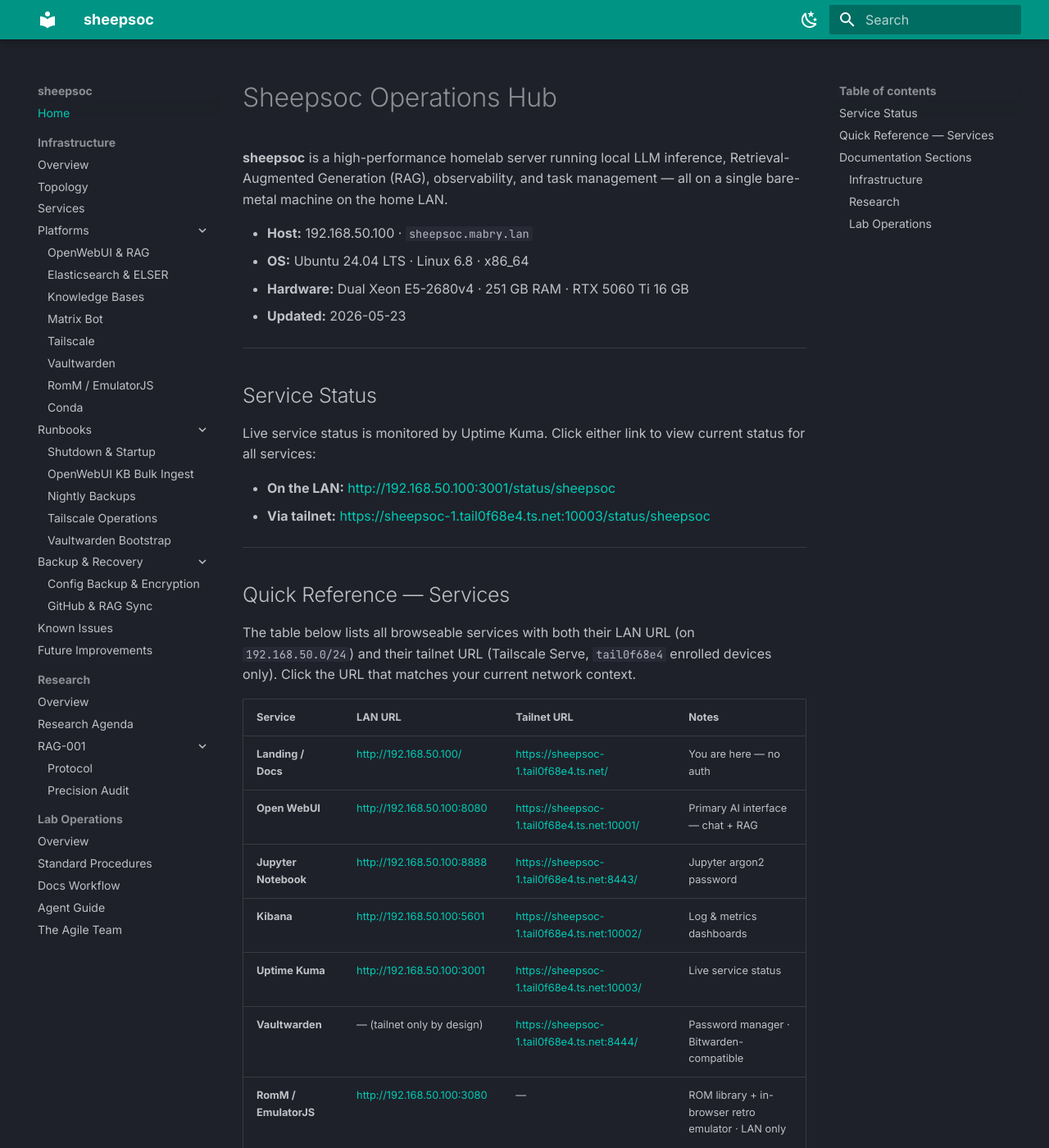
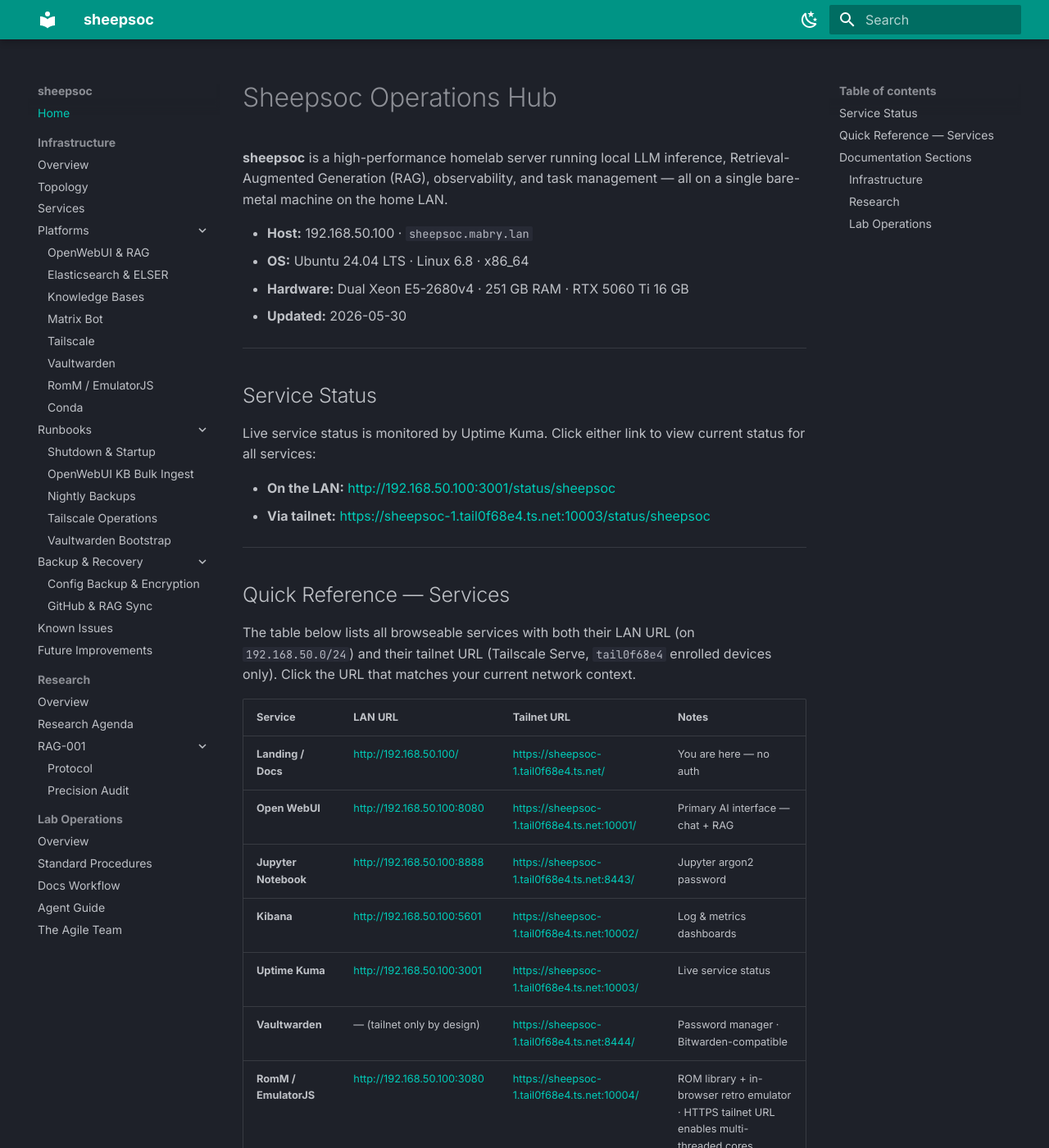
Before and after one commit to mabryp/sheepsoc-docs, an MkDocs documentation site: the page built from docs/index.md, in a window 1280 px wide and 1400 px high. Shown: the whole window at 82% size. Built offline with MkDocs 1.6.1 and Material for MkDocs 9.7.7, drawn with Linux system fonts in a browser that asks for light colours.

Commit message:
index: add RomM/EmulatorJS tailnet URL to services table
The :10004 tailscale serve rule was added 2026-05-25 and documented
on the RomM and Tailscale platform pages, but the landing-page
services table still showed the Tailnet URL as '—' / 'LAN only'.
Update the row to point at https://sheepsoc-1.tail0f68e4.ts.net:10004/
and note that HTTPS enables SharedArrayBuffer (multi-threaded cores).

Co-Authored-By: Claude Opus 4.7 (1M context) <noreply@anthropic.com>

```diff
--- a/docs/index.md
+++ b/docs/index.md
@@ -5,7 +5,7 @@
 - **Host:** 192.168.50.100 · `sheepsoc.mabry.lan`
 - **OS:** Ubuntu 24.04 LTS · Linux 6.8 · x86\_64
 - **Hardware:** Dual Xeon E5-2680v4 · 251 GB RAM · RTX 5060 Ti 16 GB
-- **Updated:** 2026-05-23
+- **Updated:** 2026-05-30
 
 ---
 
@@ -30,7 +30,7 @@ The table below lists all browseable services with both their LAN URL (on `192.1
 | **Kibana** | [http://192.168.50.100:5601](http://192.168.50.100:5601) | [https://sheepsoc-1.tail0f68e4.ts.net:10002/](https://sheepsoc-1.tail0f68e4.ts.net:10002/) | Log & metrics dashboards |
 | **Uptime Kuma** | [http://192.168.50.100:3001](http://192.168.50.100:3001) | [https://sheepsoc-1.tail0f68e4.ts.net:10003/](https://sheepsoc-1.tail0f68e4.ts.net:10003/) | Live service status |
 | **Vaultwarden** | — (tailnet only by design) | [https://sheepsoc-1.tail0f68e4.ts.net:8444/](https://sheepsoc-1.tail0f68e4.ts.net:8444/) | Password manager · Bitwarden-compatible |
-| **RomM / EmulatorJS** | [http://192.168.50.100:3080](http://192.168.50.100:3080) | — | ROM library + in-browser retro emulator · LAN only |
+| **RomM / EmulatorJS** | [http://192.168.50.100:3080](http://192.168.50.100:3080) | [https://sheepsoc-1.tail0f68e4.ts.net:10004/](https://sheepsoc-1.tail0f68e4.ts.net:10004/) | ROM library + in-browser retro emulator · HTTPS tailnet URL enables multi-threaded cores |
 | Elasticsearch | [http://192.168.50.100:9200](http://192.168.50.100:9200) | n/a (API endpoint) | REST API — not a browser UI |
 | Ollama | [http://192.168.50.100:11434](http://192.168.50.100:11434) | n/a (API endpoint) | LLM inference REST API |
 | ASUS Router | [http://192.168.50.1](http://192.168.50.1) | — | Home gateway admin |
```
